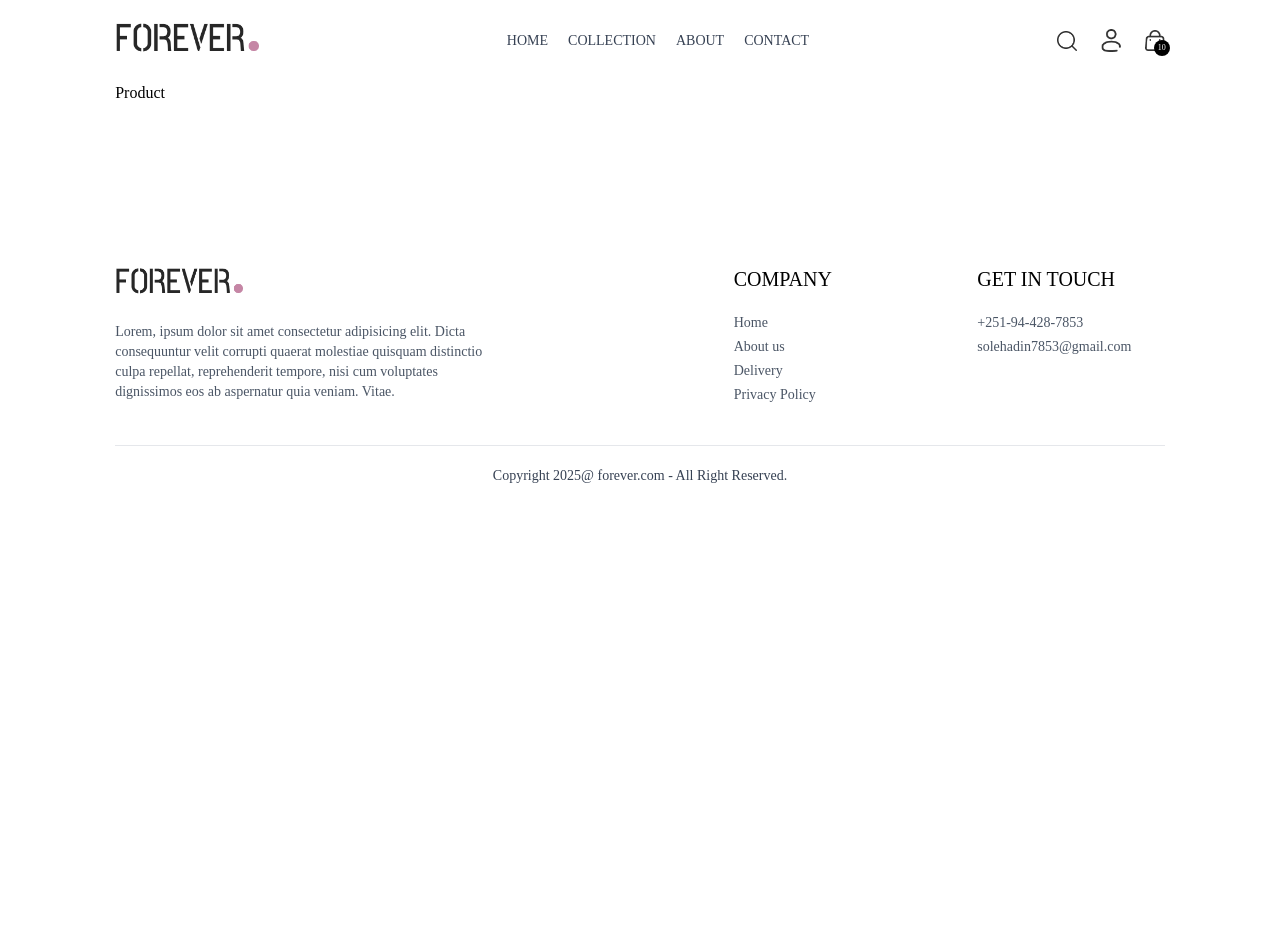
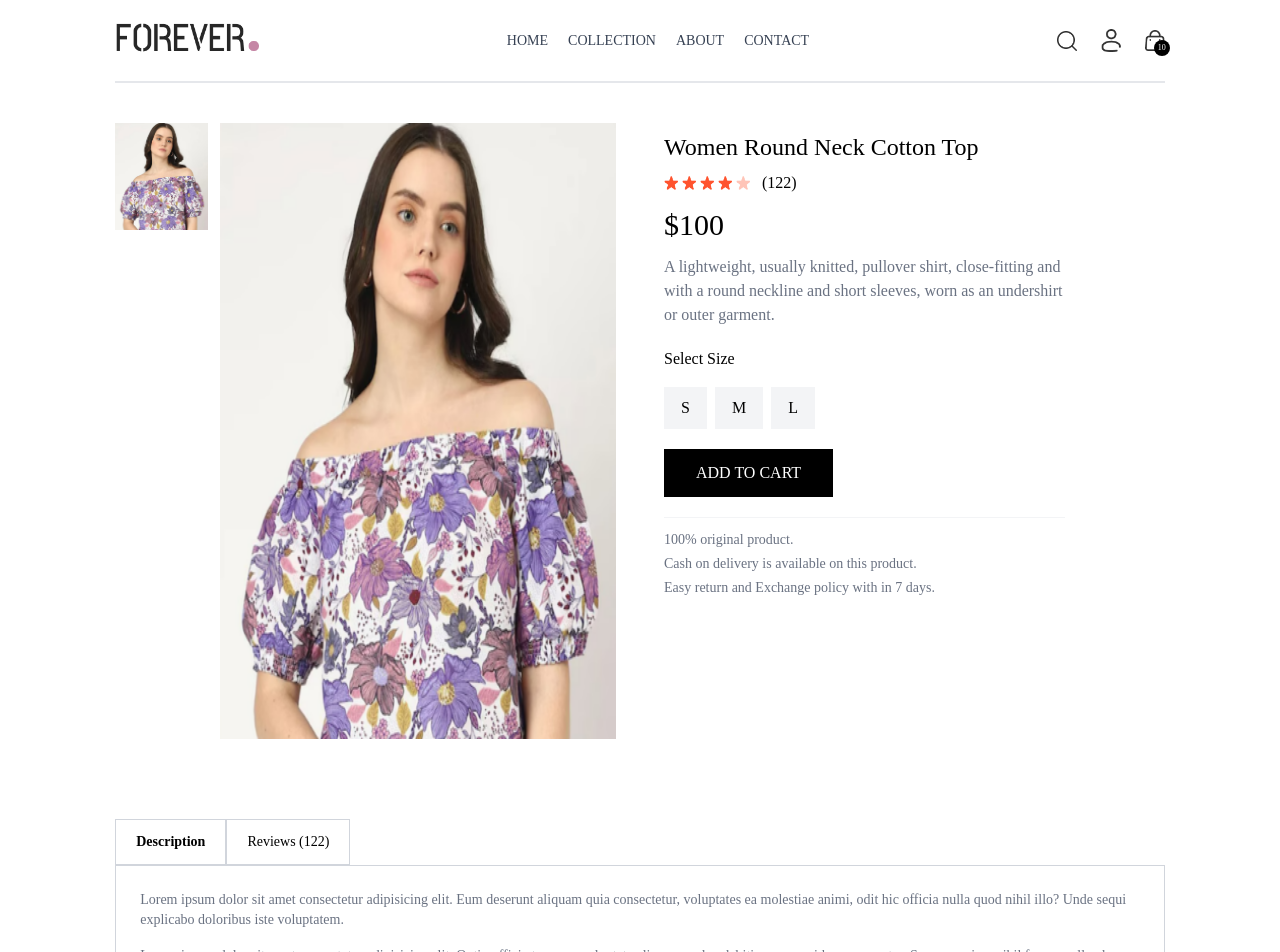
Before and after one commit to sele853/ecommerce, a React (Vite) app in the folder frontend/: page /product/aaaaa in a window 1280 px wide. Shown: the top 952 px of the page. Before the commit the page ends 800 px from the top, so only its background shows below. Built offline with nearby package versions, Linux system fonts and the light colour scheme.

Commit message:
implement advanced search and build product page

```diff
--- a/frontend/src/components/Layout.jsx
+++ b/frontend/src/components/Layout.jsx
@@ -2,10 +2,12 @@
 import Navbar from "./Navbar";
 import { Outlet } from "react-router-dom";
 import Footer from "./Footer";
+import Searchbar from "./Searchbar";
 
 const Layout = () => {
   return <div className="mb-5">
     <Navbar />
+    <Searchbar />
     <main>
         <Outlet />
     </main>
--- a/frontend/src/components/Navbar.jsx
+++ b/frontend/src/components/Navbar.jsx
@@ -1,10 +1,14 @@
-import React, { useState } from "react";
+import React, { useContext, useState } from "react";
 import { assets } from "../assets/assets";
 import { Link, NavLink } from "react-router-dom";
+import { ShopContext } from "../context/ShopContext";
 
 function Navbar() {
 
     const [visible , setVisible] = useState(false);
+
+    const {setShowSearch} = useContext(ShopContext);
+
   return(
     <div className="py-5 flex items-center justify-between font-medium">
 
@@ -29,7 +33,7 @@
             </NavLink>
         </nav>
         <div className="flex items-center gap-6">
-            <img src={assets.search_icon} alt="search Icon" className="w-5 cursor-pointer" />
+            <img onClick={()=>setShowSearch(true)} src={assets.search_icon} alt="search Icon" className="w-5 cursor-pointer" />
             <div className="group relative">
                 <img src={assets.profile_icon} alt="profile icon" className="w-5 cursor-pointer"/>
                 <div className="group-hover:block hidden absolute right-0 pt-4">
--- /dev/null
+++ b/frontend/src/components/Searchbar.jsx
@@ -0,0 +1,37 @@
+import React, { useContext, useEffect, useState } from "react";
+import { ShopContext } from "../context/ShopContext";
+import { assets } from "../assets/assets";
+import { useLocation } from "react-router-dom";
+
+const Searchbar = () => {
+    const {search,setSearch,showSearch,setShowSearch} = useContext(ShopContext);
+    const [visible,setVisible] = useState();
+
+    const location = useLocation();
+
+    useEffect(()=>{
+        if(location.pathname.includes('collection'))
+        {
+            setVisible(true);
+        }
+        else{
+            setVisible(false);
+        }
+
+    },[location])
+
+
+  return showSearch && visible ?
+    <div className="border-t border-b bg-gray-50 text-center border-gray-300">
+        <div className="inline-flex items-center justify-center  border border-gray-400 px-4 py-2 my-5 mx-3 rounded-full w-3/4 sm:w-1/2">
+           <input value={search} onChange={(e)=>setSearch(e.target.value)} className="outline-none bg-inherit flex-1 text-sm" type="text" placeholder="search" />
+           <img className="w-4" src={assets.search_icon} alt="" />
+        </div>
+
+        <img onClick={()=>setShowSearch(false)} className="w-3 inline cursor-pointer" src={assets.cross_icon} alt="" />
+
+    </div>
+    :null;
+};
+
+export default Searchbar;
--- a/frontend/src/context/ShopContext.jsx
+++ b/frontend/src/context/ShopContext.jsx
@@ -1,4 +1,4 @@
-import { createContext } from "react";
+import { createContext, useState } from "react";
 import { products } from "../assets/assets";
 
 
@@ -11,8 +11,11 @@
     const currency = "$";
     const delivery_fee = 10;
 
+    const [search,setSearch] = useState('');
+    const [showSearch,setShowSearch] = useState(true);
+
     const value = {
-        products,currency,delivery_fee
+        products,currency,delivery_fee,search,setSearch,showSearch,setShowSearch
     }
 
     return (
--- a/frontend/src/index.css
+++ b/frontend/src/index.css
@@ -14,6 +14,9 @@
     font-weight: 400;
     font-style: normal;
   }
+::-webkit-scrollbar {
+    display: none;
+}
 
   @media (max-width:640px)
   {
--- a/frontend/src/pages/Collection.jsx
+++ b/frontend/src/pages/Collection.jsx
@@ -6,7 +6,7 @@
 
 function Collection() {
 
-  const {products} = useContext(ShopContext);
+  const {products, search , showSearch} = useContext(ShopContext);
   const [showFilter,setShowFilter] = useState(true);
   const [filterProducts,setFilterProducts] = useState([]);
   const [category,setCategory] = useState([]);
@@ -39,6 +39,11 @@
 
   const applyFilter = () => {
     let productsCopy = products.slice();
+
+    if(showSearch && search)
+    {
+      productsCopy = productsCopy.filter(item => item.name.toLowerCase().includes(search.toLowerCase()));
+    }
 
     if(category.length > 0)
     {
@@ -75,7 +80,7 @@
 
   useEffect(()=>{
     applyFilter();
-  },[category,subCategory])
+  },[category,subCategory,search,showSearch])
 
   return <div className="flex flex-col sm:flex-row gap-1 sm:gap-10 pt-10 border-t border-gray-300">
     <div className="min-w-60">
--- a/frontend/src/pages/Product.jsx
+++ b/frontend/src/pages/Product.jsx
@@ -1,7 +1,97 @@
-import React from "react";
+import React, { useContext, useEffect, useState } from "react";
+import { useParams } from "react-router-dom";
+import { ShopContext } from "../context/ShopContext";
+import { assets } from "../assets/assets";
 
 function Product() {
-  return <div>Product</div>;
+
+  const {productId} = useParams();
+  const {products , currency} = useContext(ShopContext);
+  const [productData,setProductData] = useState(false);
+  const [image,setImage] = useState('');
+  const [size,setSize] = useState('');
+
+  const fetchProductData = async () => {
+    products.map((item)=>{
+      if(item._id === productId)
+      {
+        setProductData(item);
+        setImage(item.image[0])
+        return null;
+      }
+    })}
+
+  useEffect(()=>{
+    fetchProductData();
+  },[productId,products])
+
+
+  return productData ?
+   <div className="border-t-2 border-gray-200 pt-10 transition-opacity ease-in duration-500 opacity-100">
+    <div className="flex gap-2 sm:gap-12 flex-col sm:flex-row">
+      <div className="flex-1 flex flex-col-reverse gap-3 sm:flex-row ">
+        <div className="flex sm:flex-col overflow-x-auto sm:overflow-y-scroll justify-between sm:justify-normal w-full sm:w-[18.7%]">
+
+          {
+            productData.image.map((item,index)=>(
+              <img onClick={()=>setImage(item)} src={item} key={index} className="w-[24%] sm:w-full sm:mb-3 flex-shrink-0 cursor-pointer" alt="" />
+            ))
+          }
+
+        </div>
+
+        <div className="w-full sm:w-[80%]">
+          <img className="w-full h-[77vh]" src={image} alt="" />
+        </div>
+
+      </div>
+
+      <div className="flex-1">
+        <h1 className="font-medium mt-2 text-2xl">{productData.name}</h1>
+        <div className="flex items-center gap-1 mt-2">
+          <img src={assets.star_icon} alt="" className="w-3.5" />
+          <img src={assets.star_icon} alt="" className="w-3.5" />
+          <img src={assets.star_icon} alt="" className="w-3.5" />
+          <img src={assets.star_icon} alt="" className="w-3.5" />
+          <img src={assets.star_dull_icon} alt="" className="w-3.5" />
+          <p className="pl-2">(122)</p>
+        </div>
+
+        <p className="mt-3 text-3xl font-medium">{currency}{productData.price}</p>
+        <p className="mt-3 text-gray-500 md:w-4/5">{productData.description}</p>
+        <div className="flex flex-col gap-4 my-5">
+          <p>Select Size</p>
+          <div className="flex gap-2">
+            {productData.sizes.map((item,index)=>(
+              <button onClick={()=>setSize(item)} className={`border border-gray-100 py-2 px-4 bg-gray-100 ${item === size ? "border-orange-500":""}`} key={index}>{item}</button>
+            ))}
+
+          </div>
+
+        </div>
+        <button className="bg-black text-white py-3 px-8 active:bg-gray-700">ADD TO CART</button>
+        <hr className="mt-5 sm:w-4/5 text-gray-100"/>
+
+        <div className="text-sm text-gray-500 mt-3 flex flex-col gap-1">
+          <p>100% original product.</p>
+          <p>Cash on delivery is available on this product.</p>
+          <p>Easy return and Exchange policy with in 7 days.</p>
+        </div>
+      </div>
+    </div>
+    <div className="mt-20">
+      <div className="flex">
+        <b className="border border-gray-300 px-5 py-3 text-sm">Description</b>
+        <p className="border border-gray-300 px-5 py-3 text-sm">Reviews (122)</p>
+      </div>
+      <div className="flex flex-col gap-4 border border-gray-300 px-6 py-6 text-sm text-gray-500">
+        <p>Lorem ipsum dolor sit amet consectetur adipisicing elit. Eum deserunt aliquam quia consectetur, voluptates ea molestiae animi, odit hic officia nulla quod nihil illo? Unde sequi explicabo doloribus iste voluptatem.</p>
+        <p>Lorem ipsum dolor sit amet consectetur adipisicing elit. Optio officia tempora voluptate aliquam, culpa debitis rerum quidem aspernatur. Saepe maxime nihil fuga repellendus sequi excepturi nisi deleniti repellat ipsam cumque.</p>
+
+      </div>
+    </div>
+   </div>
+   :<div className="opacity-0"></div>;
 }
 
 export default Product;
```
